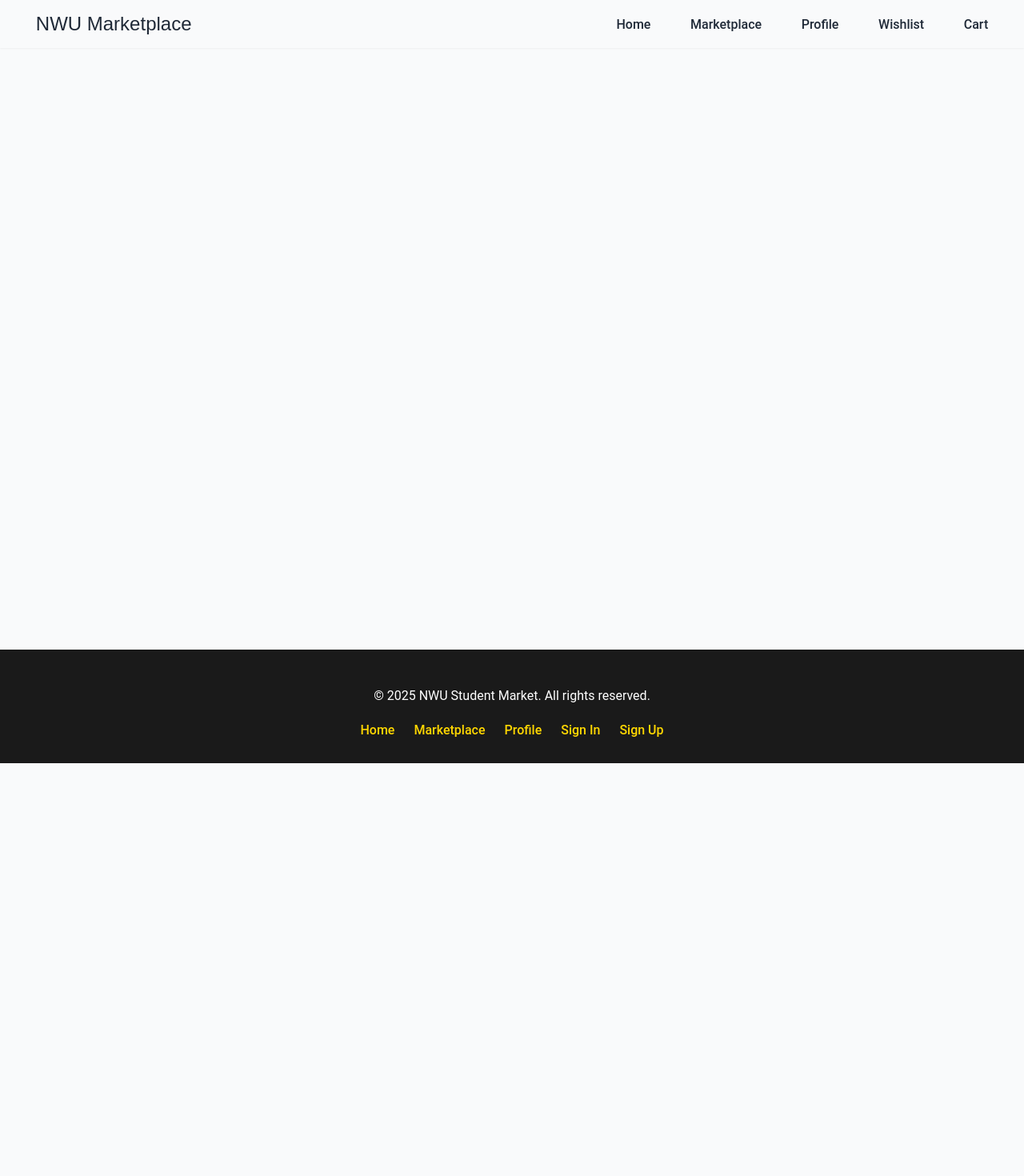
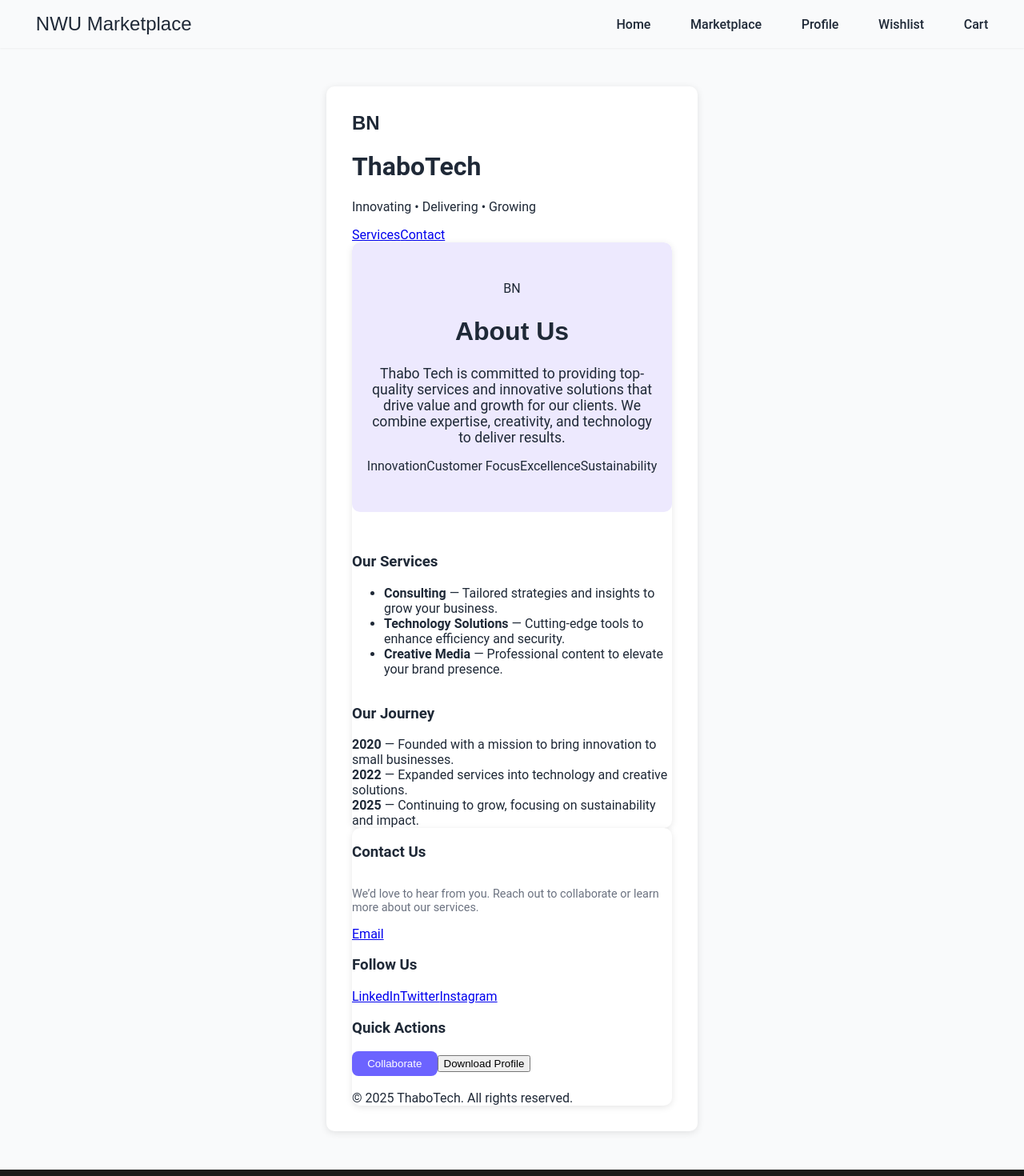
Before and after one commit to MrNiffler/nwu-student-market, a React app in the folder FRONTEND/: page /about in a window 1280 px wide. Shown: the top 1470 px of the page at 80% size. Before the commit the page ends 954 px from the top, so only its background shows below. Built offline with nearby package versions, Linux system fonts and the light colour scheme; the HTML template or start-up script is replaced by a standard one.

Commit message:
Added AboutPage and NotFoundPage with routes updated in App.jsx

```diff
--- a/FRONTEND/src/App.jsx
+++ b/FRONTEND/src/App.jsx
@@ -7,8 +7,8 @@ import Marketplace from "./pages/Marketplace";
 import Profile from "./pages/Profile";
 import Cart from "./pages/Cart";
 import Wishlist from "./pages/Wishlist";
-import NotFoundPage from "./NotFoundPage";
-import AboutPage from "./AboutPage";
+import AboutPage from "./pages/AboutPage";
+import NotFoundPage from "./pages/NotFoundPage";
 
 function App() {
   const [cart, setCart] = useState([]);
@@ -16,10 +16,10 @@ function App() {
 
   return (
     <Router>
-      <Navbar cartCount={cart.length} wishlistCount={wishlist.length} />
-
-      <main style={{ minHeight: "80vh", padding: "2rem" }}>
+      <Navbar />
+      <main style={{ minHeight: "80vh" }}>
         <Routes>
+          {/* Main pages */}
           <Route path="/" element={<Home />} />
           <Route
             path="/marketplace"
@@ -32,32 +32,23 @@ function App() {
               />
             }
           />
-          <Route
-            path="/profile"
-            element={<Profile />}
-          />
-          <Route
-            path="/cart"
-            element={<Cart cart={cart} setCart={setCart} />}
-          />
+          <Route path="/profile" element={<Profile />} />
+          <Route path="/about" element={<AboutPage />} />
+
+          {/* Cart & Wishlist */}
+          <Route path="/cart" element={<Cart cart={cart} />} />
           <Route
             path="/wishlist"
-            element={<Wishlist wishlist={wishlist} setWishlist={setWishlist} />}
+            element={<Wishlist wishlist={wishlist} />}
           />
+
+          {/* Catch-all for invalid routes */}
+          <Route path="*" element={<NotFoundPage />} />
         </Routes>
       </main>
-
       <Footer />
     </Router>
   );
-
-function App() {
-  return <AboutPage />;
-}
-
-function App() {
-  return <NotFoundPage />;
-}
 }
 
 export default App;
--- /dev/null
+++ b/FRONTEND/src/pages/AboutPage.jsx
@@ -0,0 +1,142 @@
+import React from "react";
+
+export default function AboutPage() {
+  // simple handler for buttons
+  const showAlert = (action) => {
+    alert(`You clicked to ${action}!`);
+  };
+
+  return (
+    <div className="container">
+      <header>
+        <div className="brand">
+          <div className="logo">BN</div>
+          <div>
+            <h1>ThaboTech</h1>
+            <p className="lead">Innovating • Delivering • Growing</p>
+          </div>
+        </div>
+        <nav className="socials" aria-label="Quick links">
+          <a href="#services">Services</a>
+          <a href="#contact">Contact</a>
+        </nav>
+      </header>
+
+      <main>
+        <section className="card" id="about">
+          <div className="hero">
+            <div className="avatar" aria-hidden="true">
+              BN
+            </div>
+            <div className="bio">
+              <h2>About Us</h2>
+              <p>
+                Thabo Tech is committed to providing top-quality services and
+                innovative solutions that drive value and growth for our clients.
+                We combine expertise, creativity, and technology to deliver
+                results.
+              </p>
+
+              <div className="tags" aria-hidden="true">
+                <span className="tag">Innovation</span>
+                <span className="tag">Customer Focus</span>
+                <span className="tag">Excellence</span>
+                <span className="tag">Sustainability</span>
+              </div>
+            </div>
+          </div>
+
+          <div className="section" id="services">
+            <h3>Our Services</h3>
+            <ul>
+              <li>
+                <strong>Consulting</strong> — Tailored strategies and insights to
+                grow your business.
+              </li>
+              <li>
+                <strong>Technology Solutions</strong> — Cutting-edge tools to
+                enhance efficiency and security.
+              </li>
+              <li>
+                <strong>Creative Media</strong> — Professional content to elevate
+                your brand presence.
+              </li>
+            </ul>
+          </div>
+
+          <div className="section">
+            <h3>Our Journey</h3>
+            <div className="timeline">
+              <div className="timeline-item">
+                <div className="dot" aria-hidden="true"></div>
+                <div>
+                  <strong>2020</strong> — Founded with a mission to bring
+                  innovation to small businesses.
+                </div>
+              </div>
+              <div className="timeline-item">
+                <div className="dot" aria-hidden="true"></div>
+                <div>
+                  <strong>2022</strong> — Expanded services into technology and
+                  creative solutions.
+                </div>
+              </div>
+              <div className="timeline-item">
+                <div className="dot" aria-hidden="true"></div>
+                <div>
+                  <strong>2025</strong> — Continuing to grow, focusing on
+                  sustainability and impact.
+                </div>
+              </div>
+            </div>
+          </div>
+        </section>
+
+        <aside className="contact-card card" id="contact">
+          <h3>Contact Us</h3>
+          <p className="muted">
+            We’d love to hear from you. Reach out to collaborate or learn more
+            about our services.
+          </p>
+
+          <div className="section">
+            <a className="socials" href="mailto:info@business.com">
+              Email
+            </a>
+          </div>
+
+          <div className="section">
+            <h3>Follow Us</h3>
+            <div className="social-links">
+              <a href="#">LinkedIn</a>
+              <a href="#">Twitter</a>
+              <a href="#">Instagram</a>
+            </div>
+          </div>
+
+          <div className="section">
+            <h3>Quick Actions</h3>
+            <div className="cta">
+              <button
+                className="btn btn-primary"
+                onClick={() => showAlert("collaborate")}
+              >
+                Collaborate
+              </button>
+              <button
+                className="btn btn-ghost"
+                onClick={() => showAlert("download profile")}
+              >
+                Download Profile
+              </button>
+            </div>
+          </div>
+
+          <footer style={{ marginTop: "18px" }}>
+            &copy; 2025 ThaboTech. All rights reserved.
+          </footer>
+        </aside>
+      </main>
+    </div>
+  );
+}
```
Also changed, not shown: FRONTEND/src/pages/NotFoundPage.jsx (renamed from FRONTEND/src/errorpage.jsx).
